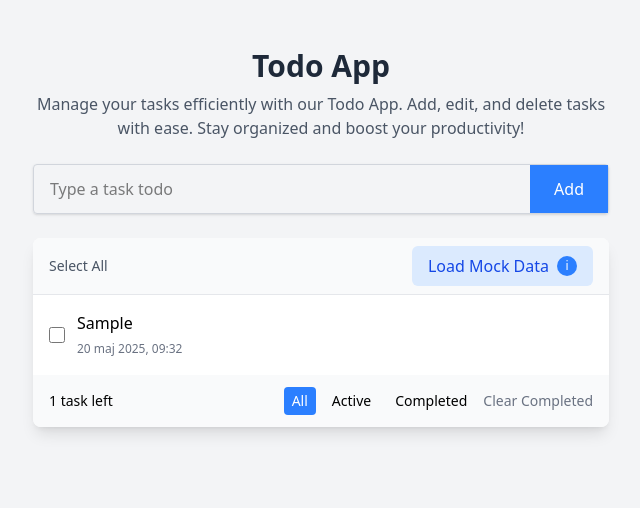
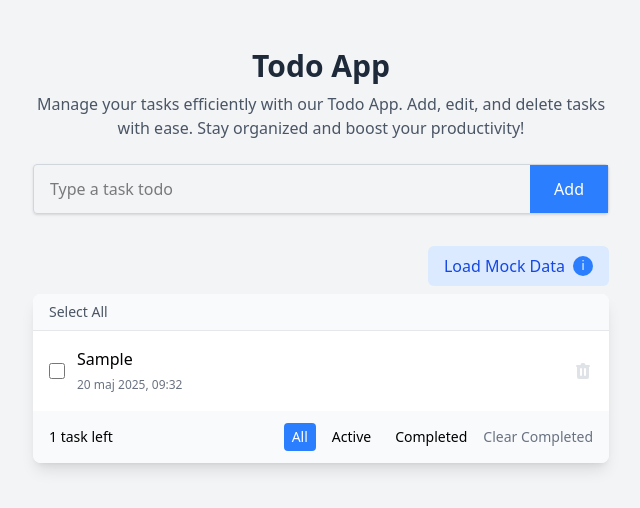
Before and after one commit to mateuszpytlak/todo_app, a React (Vite) app: page / in a window 1280 px wide. Both pictures are taken after typing "Sample" into the empty fields and a click on the button "Add". Shown: the top 508 px of the page, without its empty margins (319-959 px from the left). Built offline with nearby package versions, Linux system fonts and the light colour scheme.

Commit message:
refactor: reorganize code around custom hook useTodos.tsx

```diff
--- a/src/components/TodoApp/TodoApp.tsx
+++ b/src/components/TodoApp/TodoApp.tsx
@@ -1,103 +1,39 @@
 import {TodoForm} from "../TodoForm/TodoForm.tsx";
 import {TodoList} from "../TodoList/TodoList.tsx";
-import type {TodoType} from "../../types/TodoType.ts";
-import {useLocalStorage} from "../../hooks/useLocalStorage.ts";
-import { v4 as uuidv4 } from 'uuid';
-
+import {useTodos} from "../../hooks/useTodos.ts";
 export const TodoApp = () => {
-    const [todoList, setTodoList] = useLocalStorage<TodoType[]>('todos', []);
-    const handleAddMockData = () => {
-        const mockData: TodoType[] = [
-            {
-                id: uuidv4(),
-                title: 'clean the house',
-                completed: false,
-                createdAt: new Date(),
-            },
-            {
-                id: uuidv4(),
-                title: 'got to the store',
-                completed: false,
-                createdAt: new Date(),
-            },
-            {
-                id: uuidv4(),
-                title: 'walk the dog',
-                completed: false,
-                createdAt: new Date(),
-            },
-            {
-                id: uuidv4(),
-                title: 'go to the gym',
-                completed: false,
-                createdAt: new Date(),
-            },
-            {
-                id: uuidv4(),
-                title: 'read a book',
-                completed: false,
-                createdAt: new Date(),
-            },
-            {
-                id: uuidv4(),
-                title: 'write some code',
-                completed: false,
-                createdAt: new Date(),
-            },
-        ];
-
-        setTodoList((prevTodos) => [...prevTodos, ...mockData]);
-    };
-
-
-    const handleAddTodoItem = (newTodo: string) => {
-        const newTodoItem: TodoType = {
-            id: uuidv4(),
-            title: newTodo,
-            completed: false,
-            createdAt: new Date(),
-        };
-        setTodoList((prevTodos) => [...prevTodos, newTodoItem]);
-    }
-
-    const handleDeleteTodo = (index: string) => {
-        setTodoList(prevTodos => prevTodos.filter(todo => todo.id !== index));
-    }
-
-    const handleToggleTodo = (id: string) => {
-        setTodoList(prev =>
-            prev.map(todo =>
-                todo.id === id
-                    ? {...todo, completed: !todo.completed}
-                    : todo
-            )
-        );
-    }
-
-    const handleToggleAllTodos = () => {
-        const areAllCompleted = todoList.every(todo => todo.completed);
-        setTodoList(prev =>
-            prev.map(todo => ({
-                ...todo,
-                completed: !areAllCompleted
-            }))
-        );
-    }
-
-    const handleClearCompletedTodos = () => {
-        setTodoList( (prevTodos) => prevTodos.filter(todo => !todo.completed));
-    }
+    const {
+        todos,
+        addTodo,
+        toggleTodo,
+        removeTodo,
+        clearCompletedTodos,
+        activeTodosCount,
+        sortedTodos,
+        areAllCompleted,
+        toggleAllTodos,
+        filter,
+        setFilter,
+        filteredTodos,
+        addMockData,
+    } = useTodos();
 
     return (
         <>
-            <TodoForm setTodos={handleAddTodoItem}/>
+            <TodoForm addTodo={addTodo} />
             <TodoList
-                todoList={todoList}
-                removeItem={handleDeleteTodo}
-                handleToggleTodo={handleToggleTodo}
-                handleSelectAll={handleToggleAllTodos}
-                clearCompletedTodos={handleClearCompletedTodos}
-                addMockData={handleAddMockData}
+                todoList={todos}
+                toggleTodo={toggleTodo}
+                removeItem={removeTodo}
+                clearCompletedTodos={clearCompletedTodos}
+                activeTodosCount={activeTodosCount}
+                sortedTodos={sortedTodos}
+                areAllCompleted={areAllCompleted}
+                toggleAllTodos={toggleAllTodos}
+                filter={filter}
+                setFilter={setFilter}
+                filteredTodos={filteredTodos}
+                addMockData={addMockData}
             />
         </>
     )
--- a/src/components/TodoItem/TodoItem.tsx
+++ b/src/components/TodoItem/TodoItem.tsx
@@ -1,19 +1,16 @@
-import {type ChangeEventHandler, type HTMLProps, useState, type MouseEvent} from "react";
+import { type HTMLProps, useState, type MouseEvent} from "react";
 import {Button} from "../../ui";
 import type {TodoType} from "../../types/TodoType.ts";
 import {Popup} from "../../ui/Popup";
 
 type Props = {
     listItem: TodoType;
-    deleteItem: (id: string) => void;
+    removeTodo: (id: string) => void;
     toggleTodo: (id: string) => void;
 } & HTMLProps<HTMLLIElement>;
 
-export const TodoItem = ({listItem, deleteItem, toggleTodo}: Props) => {
+export const TodoItem = ({listItem, removeTodo, toggleTodo}: Props) => {
     const [showDeleteConfirm, setShowDeleteConfirm] = useState(false);
-    const handleChange: ChangeEventHandler<HTMLInputElement> = () => {
-        toggleTodo(listItem.id);
-    };
 
     const handleDeleteTodo = (e: MouseEvent) => {
         e.stopPropagation();
@@ -21,7 +18,7 @@ export const TodoItem = ({listItem, deleteItem, toggleTodo}: Props) => {
     }
 
     const confirmDelete = () => {
-        deleteItem(listItem.id);
+        removeTodo(listItem.id);
         setShowDeleteConfirm(false);
     }
 
@@ -64,7 +61,7 @@ export const TodoItem = ({listItem, deleteItem, toggleTodo}: Props) => {
                     type="checkbox"
                     checked={listItem.completed}
                     className="h-4 w-4 text-blue-600 rounded border-gray-300 focus:ring-blue-500 cursor-pointer"
-                    onChange={handleChange}
+                    onChange={() => toggleTodo(listItem.id)}
                 />
                 <div>
                     <p>
@@ -75,13 +72,11 @@ export const TodoItem = ({listItem, deleteItem, toggleTodo}: Props) => {
                     </span>
                 </div>
             </div>
-            <div>
-                <Button
-                    label={deleteIconSvg}
-                    className="text-gray-400 hover:text-red-500 opacity-0 group-hover:opacity-100 transition-opacity cursor-pointer"
-                    onClick={handleDeleteTodo}
-                />
-            </div>
+            <Button
+                label={deleteIconSvg}
+                className="text-gray-400 hover:text-red-500 opacity-30 hover:opacity-100 transition-opacity cursor-pointer"
+                onClick={handleDeleteTodo}
+            />
             <Popup
                 title="Are you sure you want to delete this todo?"
                 onClose={cancelDelete}
--- a/src/components/TodoList/TodoList.tsx
+++ b/src/components/TodoList/TodoList.tsx
@@ -1,7 +1,7 @@
 import {Button} from "../../ui";
 import {TodoItem} from "../TodoItem/TodoItem.tsx";
 import type {TodoType} from "../../types/TodoType.ts";
-import {useState, useEffect} from "react";
+import {useState} from "react";
 import {FilterStatus} from "../../types/FilterStatusEnum.ts";
 import {Popup} from "../../ui/Popup";
 import {TooltipIcon} from "../../ui/TooltipIcon";
@@ -9,41 +9,33 @@ import {TooltipIcon} from "../../ui/TooltipIcon";
 type Props = {
     todoList: TodoType[];
     removeItem: (id: string) => void;
-    handleToggleTodo: (id: string) => void;
-    handleSelectAll: () => void;
+    toggleTodo: (id: string) => void;
+    toggleAllTodos: () => void;
     clearCompletedTodos: () => void;
+    filteredTodos: () => TodoType[];
+    filter: FilterStatus;
+    setFilter: (filter: FilterStatus) => void;
+    sortedTodos: () => TodoType[];
+    areAllCompleted: () => boolean;
+    activeTodosCount: () => number;
     addMockData: () => void;
 }
 export const TodoList = ({
                              todoList,
                              removeItem,
-                             handleToggleTodo,
-                             handleSelectAll,
+                             toggleTodo,
+                             toggleAllTodos,
                              clearCompletedTodos,
-                             addMockData
+                             setFilter,
+                             filter,
+                             sortedTodos,
+                             areAllCompleted,
+                             activeTodosCount,
+                             addMockData,
                          }: Props) => {
-    const areAllCompleted = todoList.every((todo) => todo.completed);
-    const sortedTodos = [...todoList].sort((a, b) => {
-        return new Date(b.createdAt).getTime() - new Date(a.createdAt).getTime();
-    });
 
-    const [currentFilter, setCurrentFilter] = useState<FilterStatus>(FilterStatus.ALL);
-    const [filteredTodos, setFilteredTodos] = useState(todoList);
     const [showClearConfirm, setShowClearConfirm] = useState(false);
     const [showNoCompletedTasks, setShowNoCompletedTasks] = useState(false);
-
-    const filterMap = {
-        [FilterStatus.ACTIVE]: (todos: TodoType[]) => todos.filter(todo => !todo.completed),
-        [FilterStatus.COMPLETED]: (todos: TodoType[]) => todos.filter(todo => todo.completed),
-        [FilterStatus.ALL]: (todos: TodoType[]) => todos,
-    };
-
-    const handleSelectedFilterType = (filterType: FilterStatus) => {
-        setCurrentFilter(filterType);
-        setFilteredTodos(filterMap[filterType](todoList));
-    };
-
-    const computeUnfinishedTasks = todoList.filter(todo => !todo.completed).length;
 
     const handleClearCompletedClick = () => {
         const hasCompletedTasks = todoList.some(todo => todo.completed);
@@ -54,28 +46,11 @@ export const TodoList = ({
         }
     };
 
-    const handleMockData = () => {
-        addMockData();
-    };
-
-    useEffect(() => {
-        setFilteredTodos(filterMap[currentFilter](todoList));
-    }, [todoList, currentFilter]);
-
     return (
-        <div className="bg-white rounded-lg shadow-lg overflow-hidden">
-            {todoList.length > 0 ? (
         <>
-                        <div className="px-4 py-2 bg-gray-50 border-b border-gray-200 flex justify-between">
+            <div className="py-2 flex justify-end">
                 <Button
-                                onClick={handleSelectAll}
-                                className="text-sm text-gray-600 hover:text-gray-900"
-                                label={areAllCompleted ? 'Unselect All' : 'Select All'}
-                            />
-
-                            <div className="relative">
-                                <Button
-                                    onClick={handleMockData}
+                    onClick={addMockData}
                     className="flex items-center gap-2 px-4 py-2 bg-blue-100 text-blue-700 rounded-md hover:bg-blue-200 transition-colors"
                     label={
                         <>
@@ -85,34 +60,43 @@ export const TodoList = ({
                     }
                 />
             </div>
+            <div className="bg-white rounded-lg shadow-lg overflow-hidden">
+                {todoList.length > 0 ? (
+                        <>
+                            <div className="px-4 py-2 bg-gray-50 border-b border-gray-200 flex justify-between">
+                                <Button
+                                    onClick={toggleAllTodos}
+                                    className="text-sm text-gray-600 hover:text-gray-900"
+                                    label={areAllCompleted() ? 'Unselect All' : 'Select All'}
+                                />
                             </div>
                             <ul className="divide-y divide-gray-200">
-                            {(currentFilter === FilterStatus.ALL ? sortedTodos : filteredTodos).map((element: TodoType) => {
+                                {sortedTodos().map((element: TodoType) => {
                                     return <TodoItem
                                         key={element.id}
                                         listItem={element}
-                                    deleteItem={removeItem}
-                                    toggleTodo={handleToggleTodo}
-                                />;
+                                        removeTodo={removeItem}
+                                        toggleTodo={toggleTodo}
+                                    />
                                 })}
                             </ul>
                             <div className="px-4 py-3 bg-gray-50 flex items-center justify-between text-sm">
-                            <span>{computeUnfinishedTasks} {todoList.filter(todo => !todo.completed).length >= 2 ? 'tasks' : 'task'} left</span>
+                                <span>{activeTodosCount()} {activeTodosCount() >= 2 ? 'tasks' : 'task'} left</span>
                                 <div className="flex space-x-2">
                                     <Button
                                         label="All"
-                                    className={`px-2 py-1 rounded ${currentFilter === FilterStatus.ALL ? 'bg-blue-500 text-white' : 'hover:bg-gray-200'}`}
-                                    onClick={() => handleSelectedFilterType(FilterStatus.ALL)}
+                                        className={`px-2 py-1 rounded ${filter === FilterStatus.ALL ? 'bg-blue-500 text-white' : 'hover:bg-gray-200'}`}
+                                        onClick={() => setFilter(FilterStatus.ALL)}
                                     />
                                     <Button
                                         label="Active"
-                                    className={`px-2 py-1 rounded ${currentFilter === FilterStatus.ACTIVE ? 'bg-blue-500 text-white' : 'hover:bg-gray-200'}`}
-                                    onClick={() => handleSelectedFilterType(FilterStatus.ACTIVE)}
+                                        className={`px-2 py-1 rounded ${filter === FilterStatus.ACTIVE ? 'bg-blue-500 text-white' : 'hover:bg-gray-200'}`}
+                                        onClick={() => setFilter(FilterStatus.ACTIVE)}
                                     />
                                     <Button
                                         label="Completed"
-                                    className={`px-2 py-1 rounded ${currentFilter === FilterStatus.COMPLETED ? 'bg-blue-500 text-white' : 'hover:bg-gray-200'}`}
-                                    onClick={() => handleSelectedFilterType(FilterStatus.COMPLETED)}
+                                        className={`px-2 py-1 rounded ${filter === FilterStatus.COMPLETED ? 'bg-blue-500 text-white' : 'hover:bg-gray-200'}`}
+                                        onClick={() => setFilter(FilterStatus.COMPLETED)}
                                     />
                                     <Button
                                         label="Clear Completed"
@@ -156,5 +140,6 @@ export const TodoList = ({
                     <div className="py-8 text-center text-gray-500">Add your first task!</div>
                 }
             </div>
+        </>
     )
 }
--- /dev/null
+++ b/src/hooks/useTodos.ts
@@ -0,0 +1,137 @@
+import {useState} from "react";
+import {useLocalStorage} from "./useLocalStorage.ts";
+import { v4 as uuidv4 } from 'uuid';
+import type {TodoType} from "../types/TodoType.ts";
+import {FilterStatus} from "../types/FilterStatusEnum.ts";
+
+export function useTodos() {
+    const [todos, setTodos] = useLocalStorage<TodoType[]>('todos', [])
+    const [filter, setFilter] = useState<FilterStatus>(FilterStatus.ALL);
+
+    const addTodo = (title: string) => {
+        if (!title.trim()) return;
+
+        const newTodo: TodoType = {
+            id: uuidv4(),
+            title: title.trim(),
+            completed: false,
+            createdAt: new Date(),
+        }
+
+        setTodos((prevTodos) => [...prevTodos, newTodo]);
+    }
+
+    const toggleTodo = (id: string) => {
+        setTodos((prevTodos) =>
+            prevTodos.map((todo) =>
+                todo.id === id ? { ...todo, completed: !todo.completed } : todo
+            )
+        );
+    };
+
+    const removeTodo= (id: string)=> {
+        setTodos(prevTodos => prevTodos.filter(todo => todo.id !== id))
+    }
+
+    const clearCompletedTodos = () => {
+        setTodos(prevTodos => prevTodos.filter(todo => !todo.completed));
+    }
+
+    const activeTodosCount = () => {
+        return todos.filter(todo => !todo.completed).length;
+    }
+
+    // const completedTodosCount = () => {
+    //     return todos.filter(todo => todo.completed).length;
+    // }
+
+
+    const sortedTodos = () => {
+        return [...filteredTodos()].sort( (a,b) => {
+            return new Date(b.createdAt).getTime() - new Date(a.createdAt).getTime();
+        })
+    }
+
+    const areAllCompleted = () => {
+        return todos.length > 0 && todos.every(todo => todo.completed)
+    }
+
+    const toggleAllTodos = () => {
+        const allCompleted = areAllCompleted();
+
+        setTodos(prevTodos =>
+            prevTodos.map(todo => ({
+                ...todo,
+                completed: !allCompleted,
+            }))
+        );
+    };
+
+    const filteredTodos = () => {
+        return todos.filter(todo => {
+            if (filter === FilterStatus.ACTIVE) return !todo.completed;
+            if (filter === FilterStatus.COMPLETED) return todo.completed;
+            if (filter === FilterStatus.ALL) return todo;
+            return true;
+        })
+    }
+
+    const addMockData = () => {
+        const mockData: TodoType[] = [
+            {
+                id: uuidv4(),
+                title: 'clean the house',
+                completed: false,
+                createdAt: new Date(),
+            },
+            {
+                id: uuidv4(),
+                title: 'got to the store',
+                completed: false,
+                createdAt: new Date(),
+            },
+            {
+                id: uuidv4(),
+                title: 'walk the dog',
+                completed: false,
+                createdAt: new Date(),
+            },
+            {
+                id: uuidv4(),
+                title: 'go to the gym',
+                completed: false,
+                createdAt: new Date(),
+            },
+            {
+                id: uuidv4(),
+                title: 'read a book',
+                completed: false,
+                createdAt: new Date(),
+            },
+            {
+                id: uuidv4(),
+                title: 'write some code',
+                completed: false,
+                createdAt: new Date(),
+            },
+        ];
+        setTodos((prevTodos) => [...prevTodos, ...mockData]);
+    }
+
+    return {
+        todos,
+        addTodo,
+        toggleTodo,
+        removeTodo,
+        clearCompletedTodos,
+        activeTodosCount,
+        // completedTodosCount: completedTodosCount(),
+        sortedTodos,
+        areAllCompleted,
+        toggleAllTodos,
+        filter,
+        setFilter,
+        filteredTodos,
+        addMockData,
+    }
+}
```
Also changed, not shown: src/components/TodoForm/TodoForm.tsx (+4 -3 lines). Lines whose indentation alone changed are shown as unchanged.
